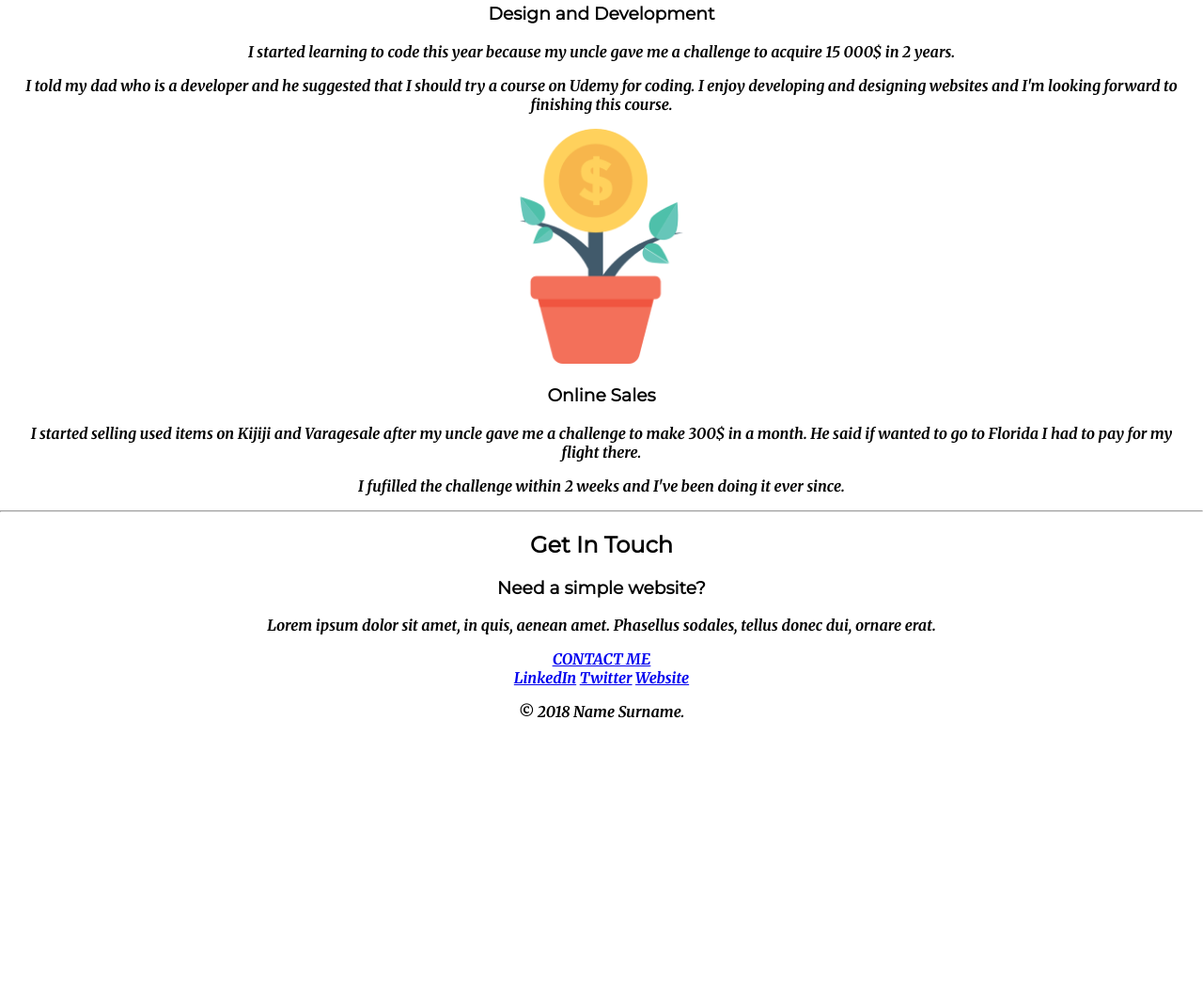
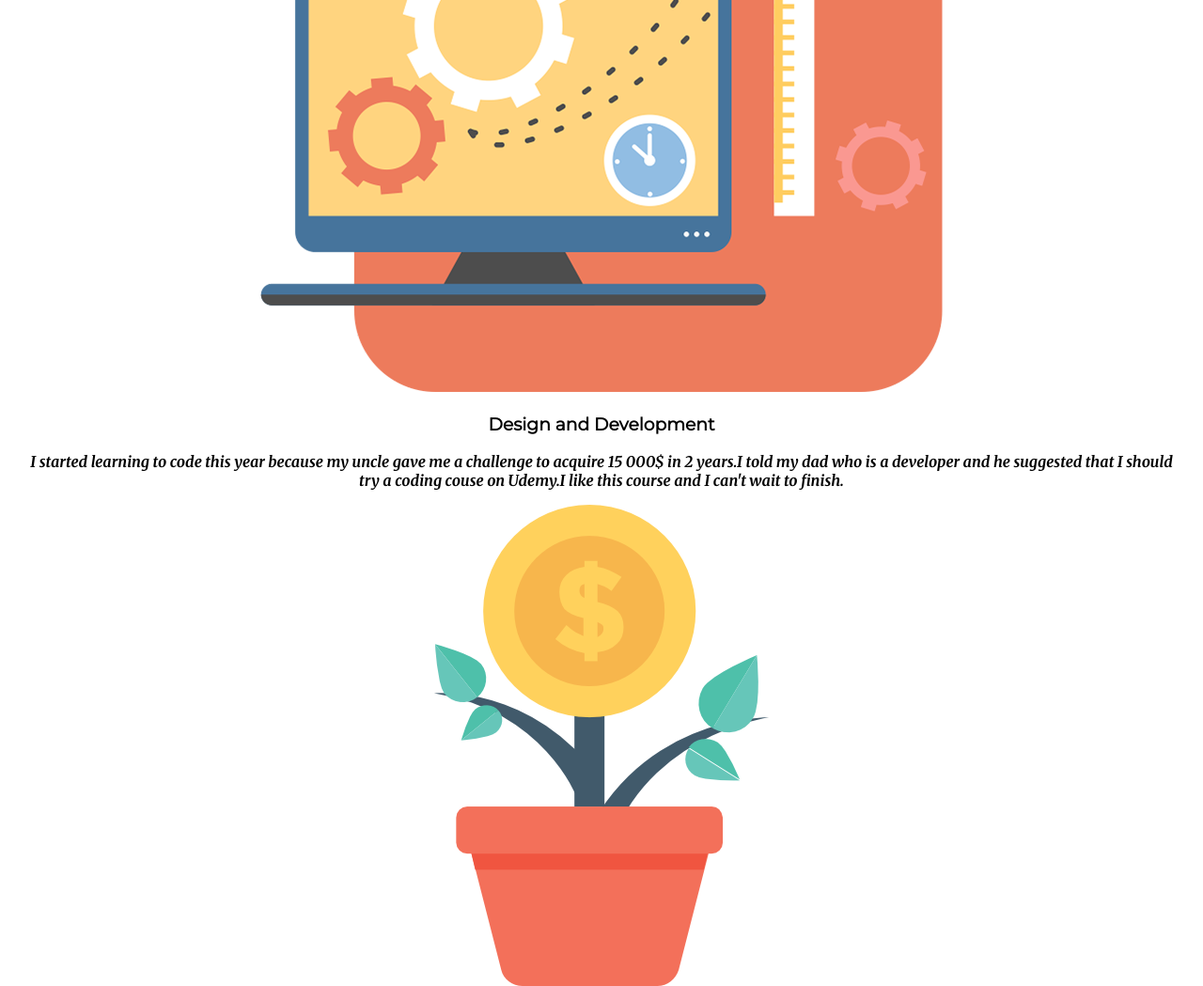
Before and after one commit to KaliKn/skillscv, a plain HTML site: page index.html in a window 1280 px wide. Shown: the part 1311-2360 px from the top of the page at 94% size. Before the commit the page ends 2094 px from the top, so only its background shows below. Drawn offline with Linux system fonts and the light colour scheme.

Commit message:
Add files via upload

```diff
--- a/index.html
+++ b/index.html
@@ -16,10 +16,11 @@
   <div class="top-container">
     <img class="top-cloud" src="images\cloud.png" alt="cloud-image">
     <h1>I'm Kali.</h1>
-
-    <p>a <span class="pro">pro</span>grammer.</p>
-    <img class="bottom-cloud" src="images\cloud.png" alt="cloud-image">
-    <img src="images\mountain.png" alt="mountain-image">
+    <h2>
+      a <span class="pro">pro</span>grammer.
+      <h2>
+        <img class="bottom-cloud" src="images\cloud.png" alt="cloud-image">
+        <img src="images\mountain.png" alt="mountain-image">
   </div>
   <div class="middle-container">
     <div class="profile">
@@ -33,20 +34,19 @@
     <div class="skills">
       <h2>My Skills.</h2>
       <div class="skill-row">
-        <img class="computer" src="developer.png" alt="Computer Image:https://favpng.com/" width="250px" height="250px">
+        <img class="computer" src="developer.png" alt="Computer Image:https://favpng.com/">
+
 
 
         <h3>Design and Development</h3>
-        <p class="description-text">I started learning to code this year because my uncle gave me a challenge to acquire 15 000$ in 2 years.</p>
-        <p> I told my dad who is a developer and he suggested that I should try a course on Udemy for coding. I enjoy
-          developing and designing
-          websites and I'm looking forward to finishing this course.</p>
+        <p class="description-text">I started learning to code this year because my uncle gave me a challenge to acquire 15 000$ in 2 years.I told my dad who is a developer and he suggested that I should try a coding couse on Udemy.I like this course and I
+          can't wait to finish.</p>
       </div>
       <div class="skill-row">
-        <img class="money-tree" src="money-tree.png" alt="Money Tree: Attribute:https://favpng.com/" width="250px" height="250px">
+        <img class="money-tree" src="money-tree.png" alt="Money Tree: Attribute:https://favpng.com/ " radius>
         <h3>Online Sales</h3>
-        <p class="description-text">I started selling used items on Kijiji and Varagesale after my uncle gave me a challenge to make 300$ in a month. He said if wanted to go to Florida I had to pay for my flight there. </p>
-        <p>I fufilled the challenge
+        <p class="description-text">I started selling used items on Kijiji and Varagesale after my uncle gave me a challenge to make 300$ in a month. He said if wanted to go to Florida I had to pay for my flight there.
+          I fufilled the challenge
           within 2 weeks and I've been doing it ever since. </p>
       </div>
     </div>
@@ -54,20 +54,17 @@
     <div class="contact-me">
       <h2>Get In Touch</h2>
       <h3>
-        <p>Need a simple website?
-        <p>
+        <p style="color:#ff7f50">Need a simple website? </p>
+        <p style="color:#ff7f50">Have items you need to sell?</p>
       </h3>
-      <p>Lorem ipsum dolor sit amet, in quis, aenean amet. Phasellus sodales, tellus donec dui, ornare erat.</p>
-      <a class="btn" href="mailto:name@email.com">CONTACT ME</a>
+      <p>Press the link below to contact me.</p>
+      <a class="contact-me" href="mailto:kalikn@outlook.com">CONTACT ME</a>
     </div>
   </div>
 
 
   <div class="bottom-container">
-    <a class="footer-link" href="https://www.linkedin.com/">LinkedIn</a>
-    <a class="footer-link" href="https://twitter.com/">Twitter</a>
-    <a class="footer-link" href="https://www.appbrewery.co/">Website</a>
-    <p>© 2018 Name Surname.</p>
+    <p>© 2020 Kali Kennedy-Noble .</p>
   </div>
 
 
```
